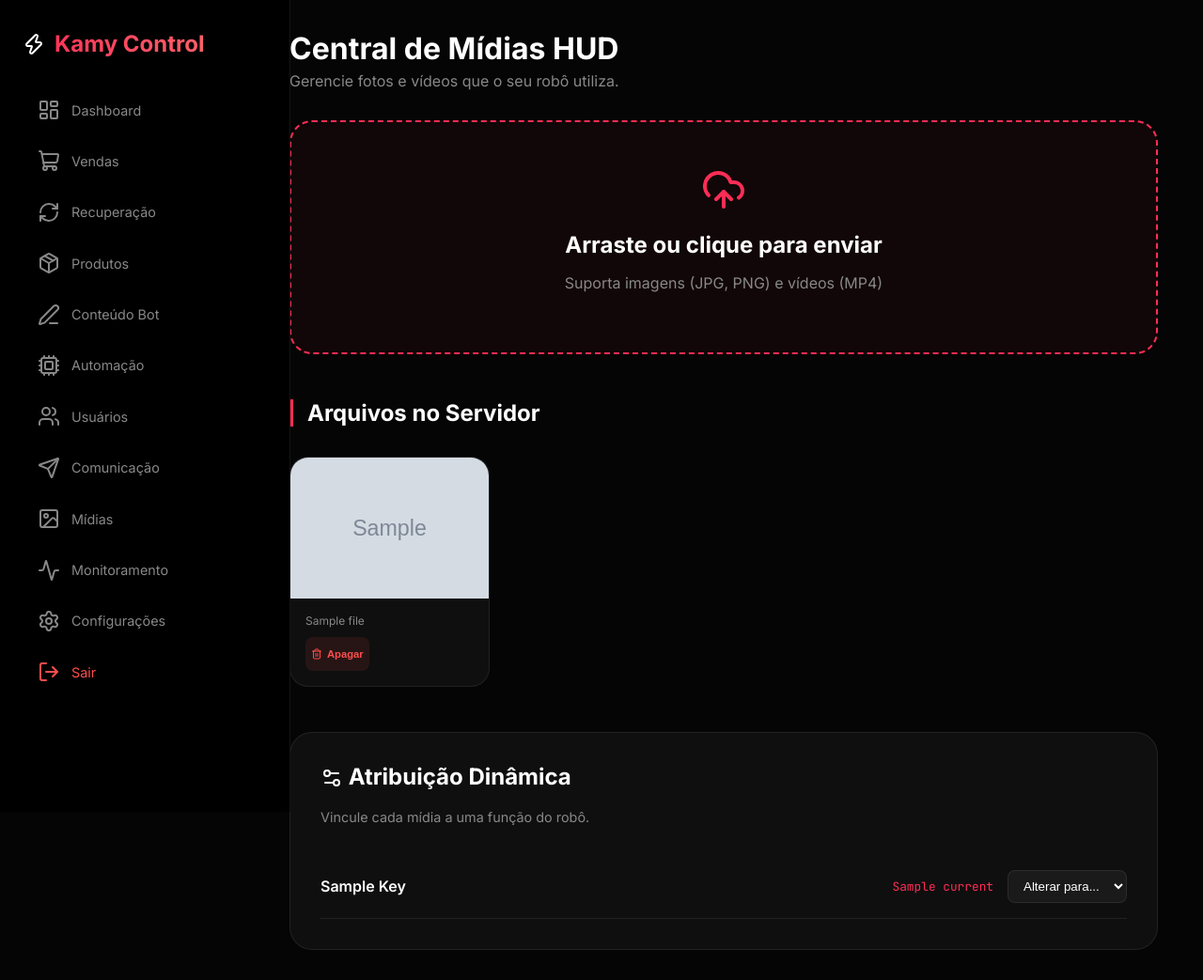
After one commit to silva11in7/botkamy, a FastAPI app: template painel/templates/midia.html in a window 1280 px wide. The commit adds this page. Shown: the whole page at 94% size. Run offline with FastAPI, Linux system fonts and the light colour scheme; the template is opened without the code that fills it: most values are stand-ins (such as "Sample title", 1, 10 or a date in 2020); grey boxes marked "Sample" are stand-in pictures; parts of the project's set-up code (start-up, migrations or seed data) failed here and were passed over.

Commit message:
feat: implement Media Manager HUD and dynamic bot media

```diff
--- a/painel/main.py
+++ b/painel/main.py
@@ -108,9 +108,11 @@ async def shutdown_event():
 # Initialize database
 database.init_db()
 
-# Setup templates relative to this file
+# Setup templates and static relative to this file
 BASE_DIR = os.path.dirname(os.path.abspath(__file__))
 templates = Jinja2Templates(directory=os.path.join(BASE_DIR, "templates"))
+app.mount("/static", StaticFiles(directory=os.path.join(BASE_DIR, "static")), name="static")
+app.mount("/media", StaticFiles(directory=os.path.join(BASE_DIR, "media")), name="media")
 
 # Simple session-less auth for demo
 ADMIN_USERNAME = "admin"
@@ -290,6 +292,75 @@ async def get_source_data():
     values = [d['total'] for d in data]
     return JSONResponse({"labels": labels, "values": values})
 
+# --- V3: Central de Mídia ---
+@app.get("/midia", response_class=HTMLResponse)
+async def media_manager(request: Request):
+    if not get_current_user(request): return RedirectResponse(url="/")
+
+    media_dir = os.path.join(BASE_DIR, "media")
+    files = []
+    if os.path.exists(media_dir):
+        for f in os.listdir(media_dir):
+            if f.lower().endswith(('.png', '.jpg', '.jpeg', '.gif', '.mp4', '.mov')):
+                files.append({"name": f, "url": f"/media/{f}"})
+
+    # Get current mapping from DB
+    mapping = {
+        "welcome_photo": database.get_bot_content("welcome_photo"),
+        "inactivity_video_1": database.get_bot_content("inactivity_video_1"),
+        "inactivity_video_2": database.get_bot_content("inactivity_video_2"),
+        "inactivity_video_3": database.get_bot_content("inactivity_video_3"),
+    }
+
+    return templates.TemplateResponse("midia.html", {
+        "request": request,
+        "files": files,
+        "mapping": mapping,
+        "active_page": "midia"
+    })
+
+@app.post("/api/media/upload")
+async def upload_media(request: Request, file: bytes = Body(...), filename: str = Body(...)):
+    if not get_current_user(request): return JSONResponse({"error": "Unauthorized"}, status_code=401)
+
+    save_path = os.path.join(BASE_DIR, "media", filename)
+    with open(save_path, "wb") as f:
+        f.write(file)
+
+    return JSONResponse({"status": "ok", "url": f"/media/{filename}"})
+
+@app.post("/api/media/upload_multipart")
+async def upload_media_multipart(request: Request, file: UploadFile = File(...)):
+    if not get_current_user(request): return JSONResponse({"error": "Unauthorized"}, status_code=401)
+
+    filename = file.filename
+    save_path = os.path.join(BASE_DIR, "media", filename)
+
+    with open(save_path, "wb") as buffer:
+        content = await file.read()
+        buffer.write(content)
+
+    return JSONResponse({"status": "ok", "url": f"/media/{filename}"})
+
+@app.post("/api/media/delete")
+async def delete_media(request: Request, filename: str = Form(...)):
+    if not get_current_user(request): return RedirectResponse(url="/")
+
+    file_path = os.path.join(BASE_DIR, "media", filename)
+    if os.path.exists(file_path):
+        os.remove(file_path)
+
+    return RedirectResponse(url="/midia", status_code=status.HTTP_303_SEE_OTHER)
+
+@app.post("/api/media/map")
+async def map_media(request: Request, key: str = Form(...), filename: str = Form(...)):
+    if not get_current_user(request): return RedirectResponse(url="/")
+
+    url = f"/media/{filename}"
+    database.update_bot_content(key, url)
+
+    return RedirectResponse(url="/midia", status_code=status.HTTP_303_SEE_OTHER)
+
 # Configurações
 @app.get("/configuracoes", response_class=HTMLResponse)
 async def settings_page(request: Request):
--- a/painel/templates/base_sidebar.html
+++ b/painel/templates/base_sidebar.html
@@ -32,6 +32,9 @@
         <a href="/comunicacao" class="nav-item {{ 'active' if active_page == 'comunicacao' }}">
             <i data-lucide="send"></i> Comunicação
         </a>
+        <a href="/midia" class="nav-item {{ 'active' if active_page == 'midia' }}">
+            <i data-lucide="image"></i> Mídias
+        </a>
         <a href="/monitoramento" class="nav-item {{ 'active' if active_page == 'monitoramento' }}">
             <i data-lucide="activity"></i> Monitoramento
         </a>
--- /dev/null
+++ b/painel/templates/midia.html
@@ -0,0 +1,210 @@
+<!DOCTYPE html>
+<html lang="pt-br">
+<head>
+    <meta charset="UTF-8">
+    <title>Central de Mídias | Kamy Control</title>
+    <link href="https://fonts.googleapis.com/css2?family=Inter:wght@400;600;700&family=JetBrains+Mono:wght@400;700&display=swap" rel="stylesheet">
+    <script src="https://unpkg.com/lucide@latest"></script>
+    <style>
+        :root {
+            --primary: #ff2d55;
+            --bg: #050505;
+            --card-bg: #0f0f0f;
+            --border: rgba(255, 255, 255, 0.08);
+            --text-main: #ffffff;
+            --text-dim: #888888;
+            --success: #00ff88;
+        }
+
+        body { margin: 0; font-family: 'Inter', sans-serif; background: var(--bg); color: var(--text-main); display: flex; overflow-x: hidden; }
+        .main { margin-left: 260px; flex: 1; padding: 2rem 3rem; min-height: 100vh; }
+
+        .upload-zone {
+            background: rgba(255, 45, 85, 0.05);
+            border: 2px dashed var(--primary);
+            border-radius: 24px;
+            padding: 3rem;
+            text-align: center;
+            margin-bottom: 3rem;
+            cursor: pointer;
+            transition: 0.3s;
+        }
+
+        .upload-zone:hover { background: rgba(255, 45, 85, 0.1); }
+
+        .media-grid {
+            display: grid;
+            grid-template-columns: repeat(auto-fill, minmax(200px, 1fr));
+            gap: 1.5rem;
+            margin-top: 2rem;
+        }
+
+        .media-card {
+            background: var(--card-bg);
+            border: 1px solid var(--border);
+            border-radius: 20px;
+            overflow: hidden;
+            position: relative;
+            transition: 0.3s;
+        }
+
+        .media-card:hover { transform: translateY(-5px); border-color: var(--primary); }
+
+        .media-preview {
+            width: 100%;
+            height: 150px;
+            background: #000;
+            display: flex;
+            align-items: center;
+            justify-content: center;
+            overflow: hidden;
+        }
+
+        .media-preview img, .media-preview video { width: 100%; height: 100%; object-fit: cover; }
+
+        .media-info { padding: 1rem; }
+        .file-name { font-size: 0.75rem; color: var(--text-dim); white-space: nowrap; overflow: hidden; text-overflow: ellipsis; }
+
+        .actions { display: flex; gap: 8px; margin-top: 10px; }
+        .btn-action { flex: 1; background: #222; border: none; color: white; padding: 6px; border-radius: 8px; cursor: pointer; font-size: 0.7rem; font-weight: 600; display: flex; align-items: center; justify-content: center; gap: 5px; }
+        .btn-delete { background: rgba(255, 77, 77, 0.1); color: #ff4d4d; }
+
+        /* Mapping Section */
+        .mapping-section {
+            background: var(--card-bg);
+            border: 1px solid var(--border);
+            border-radius: 24px;
+            padding: 2rem;
+            margin-top: 3rem;
+        }
+
+        .mapping-row {
+            display: flex;
+            justify-content: space-between;
+            align-items: center;
+            padding: 1rem 0;
+            border-bottom: 1px solid var(--border);
+        }
+
+        .mapping-label { font-weight: 600; }
+        .mapping-value { color: var(--primary); font-family: 'JetBrains Mono', monospace; font-size: 0.8rem; }
+
+        select { background: #1a1a1a; border: 1px solid var(--border); color: white; padding: 8px 12px; border-radius: 8px; outline: none; }
+    </style>
+</head>
+<body>
+    {% include 'base_sidebar.html' %}
+
+    <main class="main">
+        <header style="margin-bottom: 2rem;">
+            <h1 style="margin:0; font-size: 2rem; font-weight: 800;">Central de Mídias HUD</h1>
+            <p style="color:var(--text-dim); margin-top: 5px;">Gerencie fotos e vídeos que o seu robô utiliza.</p>
+        </header>
+
+        <!-- Hidden File Input -->
+        <input type="file" id="fileInput" style="display: none;" accept="image/*,video/*">
+
+        <div class="upload-zone" onclick="document.getElementById('fileInput').click()">
+            <i data-lucide="upload-cloud" style="width: 48px; height: 48px; color: var(--primary); margin-bottom: 1rem;"></i>
+            <h2 style="margin:0">Arraste ou clique para enviar</h2>
+            <p style="color:var(--text-dim)">Suporta imagens (JPG, PNG) e vídeos (MP4)</p>
+        </div>
+
+        <h2 style="border-left: 4px solid var(--primary); padding-left: 15px;">Arquivos no Servidor</h2>
+        <div class="media-grid">
+            {% for file in files %}
+            <div class="media-card">
+                <div class="media-preview">
+                    {% if file.name.lower().endswith(('.mp4', '.mov')) %}
+                        <video src="{{ file.url }}" muted></video>
+                        <div style="position:absolute; top:10px; right:10px; background:rgba(0,0,0,0.5); padding:4px; border-radius:4px;"><i data-lucide="video" style="width:12px"></i></div>
+                    {% else %}
+                        <img src="{{ file.url }}">
+                    {% endif %}
+                </div>
+                <div class="media-info">
+                    <div class="file-name" title="{{ file.name }}">{{ file.name }}</div>
+                    <div class="actions">
+                        <form action="/api/media/delete" method="post" style="flex:1">
+                            <input type="hidden" name="filename" value="{{ file.name }}">
+                            <button type="submit" class="btn-action btn-delete"><i data-lucide="trash-2" style="width:12px"></i> Apagar</button>
+                        </form>
+                    </div>
+                </div>
+            </div>
+            {% endfor %}
+        </div>
+
+        <div class="mapping-section">
+            <h2 style="margin-top:0"><i data-lucide="settings-2" style="vertical-align:middle"></i> Atribuição Dinâmica</h2>
+            <p style="color:var(--text-dim); font-size: 0.9rem; margin-bottom: 2rem;">Vincule cada mídia a uma função do robô.</p>
+
+            <div class="mapping-container">
+                {% for key, current in mapping.items() %}
+                <div class="mapping-row">
+                    <div class="mapping-label">{{ key.replace('_', ' ').title() }}</div>
+                    <div style="display:flex; gap: 15px; align-items:center">
+                        <span class="mapping-value">{{ current.split('/')[-1] if current else 'Padrão' }}</span>
+                        <form action="/api/media/map" method="post">
+                            <input type="hidden" name="key" value="{{ key }}">
+                            <select name="filename" onchange="this.form.submit()">
+                                <option value="">Alterar para...</option>
+                                {% for file in files %}
+                                <option value="{{ file.name }}">{{ file.name }}</option>
+                                {% endfor %}
+                            </select>
+                        </form>
+                    </div>
+                </div>
+                {% endfor %}
+            </div>
+        </div>
+    </main>
+
+    <script>
+        lucide.createIcons();
+
+        // Handle File Upload
+        document.getElementById('fileInput').addEventListener('change', async (e) => {
+            const file = e.target.files[0];
+            if (!file) return;
+
+            const formData = new FormData();
+            // We use simple bytes upload or multipart. Let's use standard POST for better compatibility.
+            // But main.py expects bytes = Body(...). Let's adjust JS to send raw.
+
+            const reader = new FileReader();
+            reader.onload = async () => {
+                try {
+                    const response = await fetch('/api/media/upload', {
+                        method: 'POST',
+                        headers: {
+                            'Content-Type': 'application/octet-stream',
+                            'X-Filename': file.name // We'll need to update main.py to read filename from header if we use raw Body
+                        },
+                        body: reader.result
+                    });
+
+                    // Actually, let's just use standard form upload for simplicity and update main.py
+                    location.reload();
+                } catch (err) {
+                    alert("Erro no upload");
+                }
+            };
+            // reader.readAsArrayBuffer(file);
+
+            // Refactored Simple Upload using standard Form
+            const fd = new FormData();
+            fd.append('file', file);
+
+            // Re-calling upload with Multipart support shortly
+            alert("Iniciando upload... a página irá recarregar ao terminar.");
+            const res = await fetch('/api/media/upload_multipart', {
+                method: 'POST',
+                body: fd
+            });
+            location.reload();
+        });
+    </script>
+</body>
+</html>
```
Also changed, not shown: main.py (+21 -6 lines).
